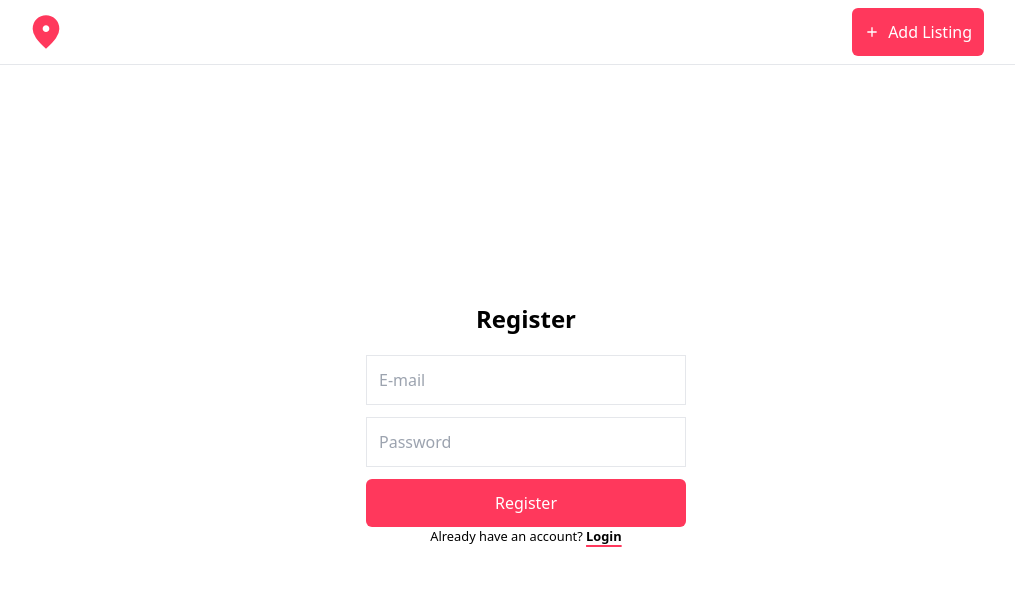
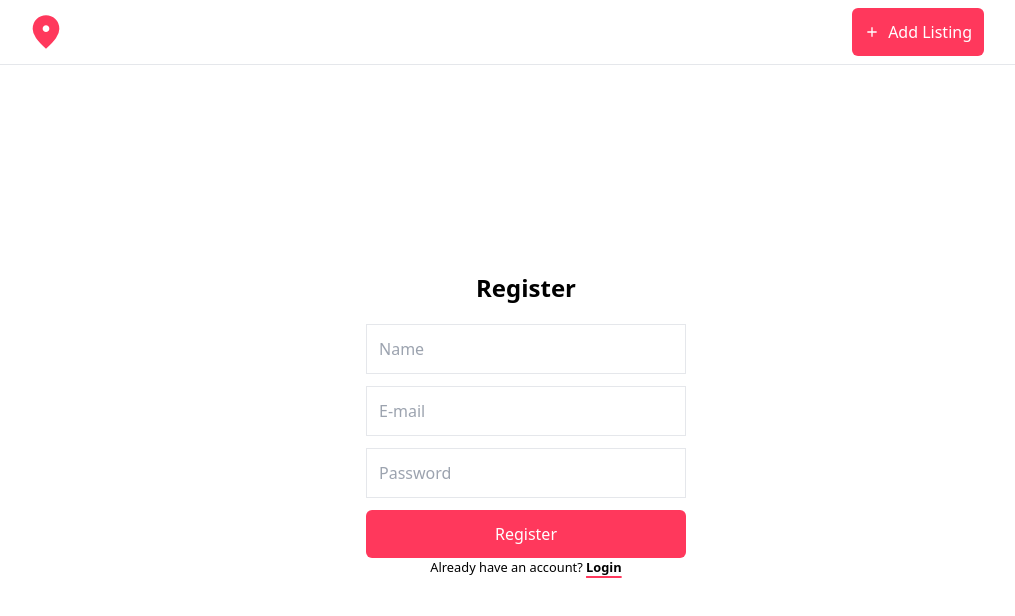
Before and after one commit to code322/booking-app, a React (Create React App) app in the folder client/: page /register in a window 1280 px wide. Shown: the top 616 px of the page, without its empty margins (114-1129 px from the left). Built offline with nearby package versions, Linux system fonts and the light colour scheme; some icons are missing.

Commit message:
store the input fields value in state

```diff
--- a/client/src/components/AuthForm/AuthForm.tsx
+++ b/client/src/components/AuthForm/AuthForm.tsx
@@ -5,16 +5,30 @@ import Button from '../Button/Button';
 
 type Props = {
   page: string;
+  children?: JSX.Element;
+  email: string;
+  password: string;
 };
 const AuthForm = (props: Props) => {
-  const { page } = props;
+  const { page, children, email, password } = props;
   return (
     <Container>
       <div className='flex flex-col justify-center w-full items-center h-[calc(100vh-5rem)]'>
         <h1 className='text-2xl mb-5 font-bold capitalize'>{page}</h1>
         <form className='flex flex-wrap w-full flex-col gap-3 max-w-xs'>
-          <InputFields placeholder='E-mail' type='text' />
-          <InputFields placeholder='Password' type='password' />
+          {children}
+          <InputFields
+            name={'email'}
+            value={email}
+            placeholder='E-mail'
+            type='text'
+          />
+          <InputFields
+            name={'password'}
+            value={password}
+            placeholder='Password'
+            type='password'
+          />
           <Button title={page} />
         </form>
         {page === 'login' ? (
--- a/client/src/components/InputFields/InputFields.tsx
+++ b/client/src/components/InputFields/InputFields.tsx
@@ -1,6 +1,8 @@
 type Props = {
   placeholder: string;
   type: string;
+  name: string;
+  value: string;
 };
 
 function InputFields({ placeholder, type }: Props) {
--- a/client/src/pages/Login/LogIn.tsx
+++ b/client/src/pages/Login/LogIn.tsx
@@ -1,6 +1,9 @@
+import { useState } from 'react';
 import AuthForm from '../../components/AuthForm/AuthForm';
 function LogIn() {
-  return <AuthForm page='login' />;
+  const [email, setEmail] = useState<string>('');
+  const [password, setPassword] = useState<string>('');
+  return <AuthForm email={email} password={password} page='login' />;
 }
 
 export default LogIn;
--- a/client/src/pages/Register/Register.tsx
+++ b/client/src/pages/Register/Register.tsx
@@ -1,8 +1,15 @@
+import { useState } from 'react';
 import AuthForm from '../../components/AuthForm/AuthForm';
+import InputFields from '../../components/InputFields/InputFields';
 const Register = () => {
+  const [name, setName] = useState<string>('');
+  const [email, setEmail] = useState<string>('');
+  const [password, setPassword] = useState<string>('');
   return (
     <>
-      <AuthForm page='register' />
+      <AuthForm email={email} password={password} page='register'>
+        <InputFields value={name} name='name' placeholder='Name' type='text' />
+      </AuthForm>
     </>
   );
 };
```
